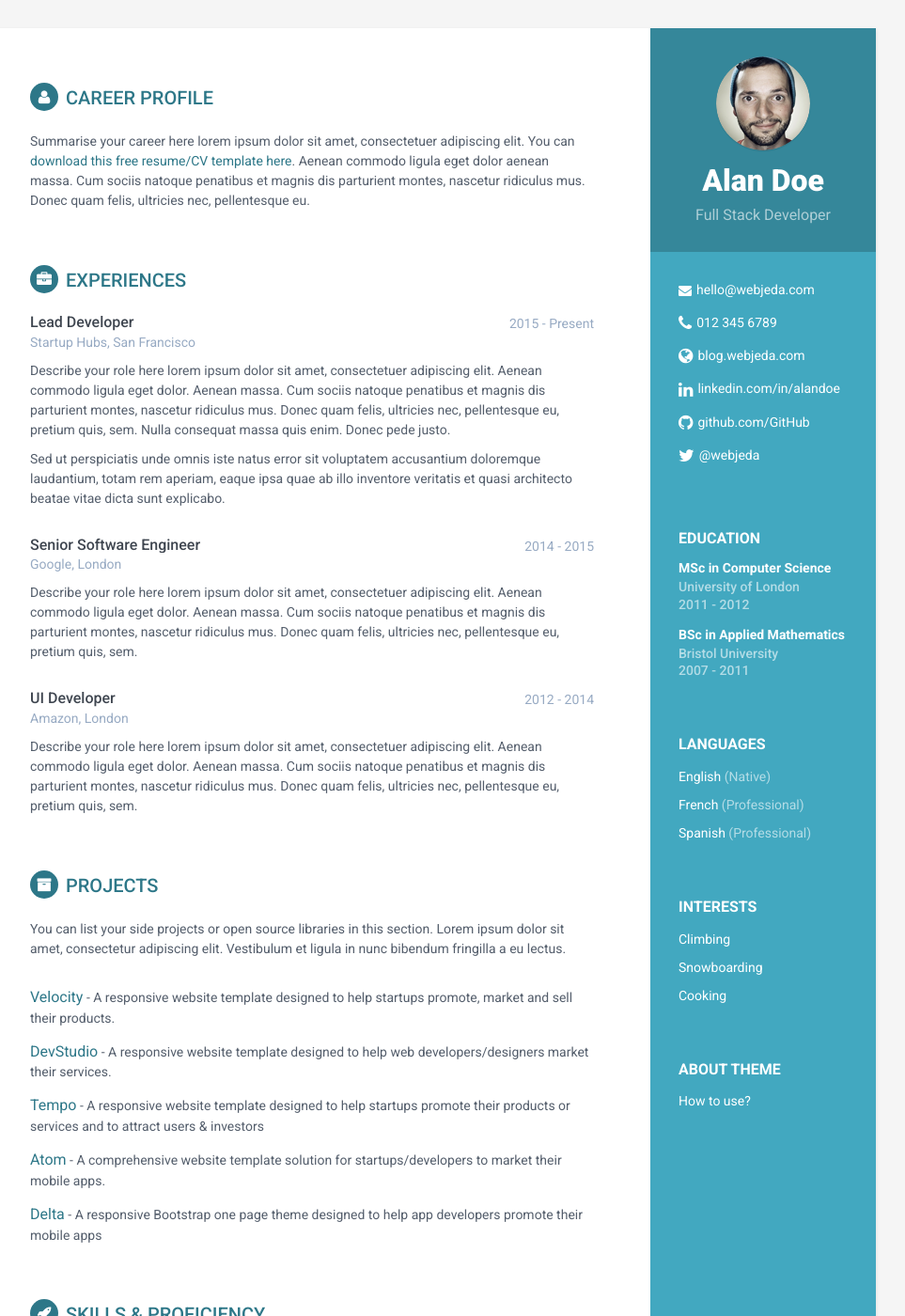
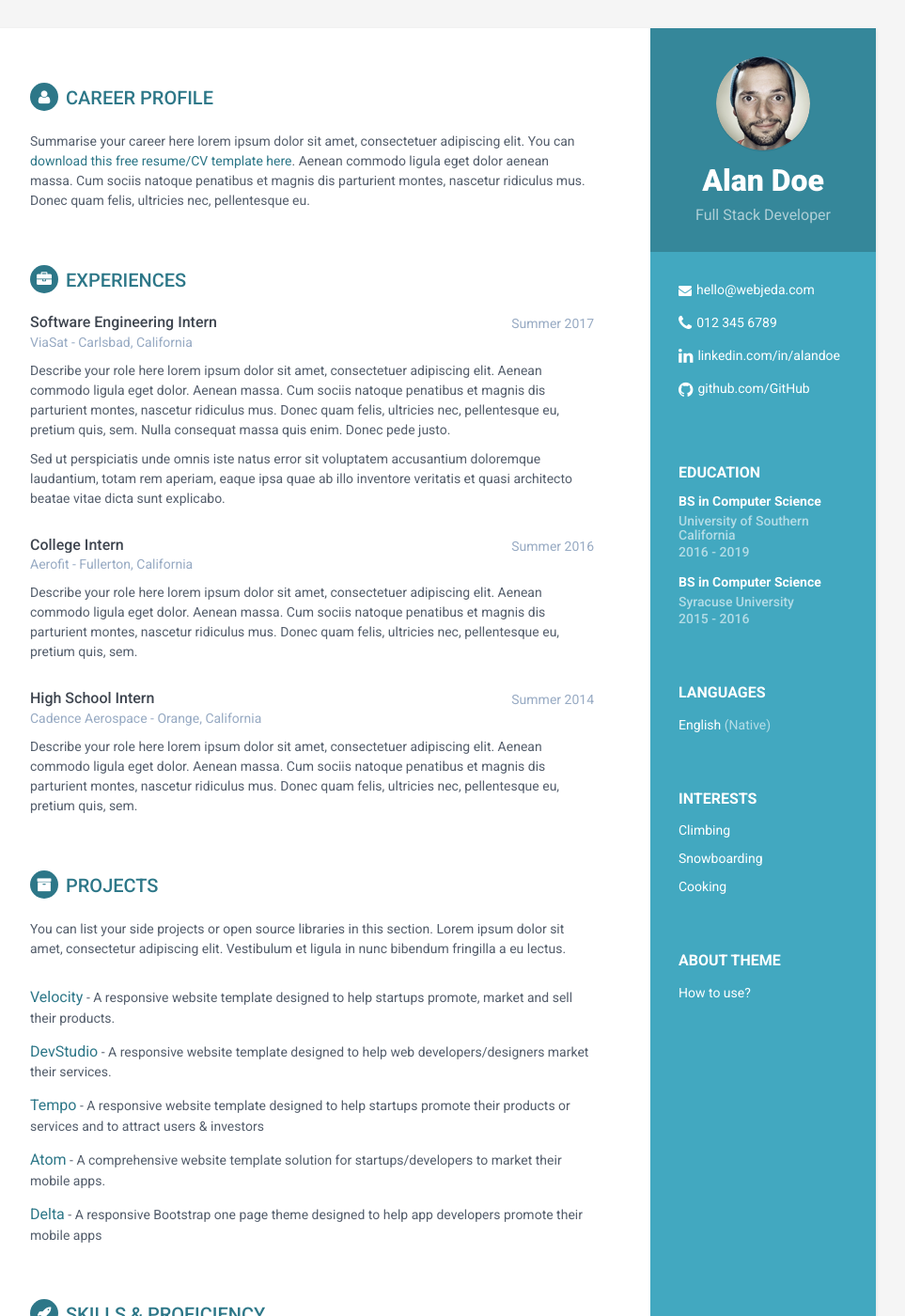
Before and after one commit to alexwyi19/alexwyi19.github.io, a Jekyll site: the page built from index.html, in a window 1280 px wide and 1400 px high. Shown: the whole window at 94% size, without its empty margins (188-1151 px from the left). Built offline with Jekyll 4.4.1, drawn with Linux system fonts in a browser that asks for light colours.

Commit message:
editted fields

```diff
--- a/_includes/education.html
+++ b/_includes/education.html
@@ -1,13 +1,13 @@
  <div class="education-container container-block">
 <h2 class="container-block-title">Education</h2>
 <div class="item">
-    <h4 class="degree">MSc in Computer Science</h4>
-    <h5 class="meta">University of London</h5>
-    <div class="time">2011 - 2012</div>
+    <h4 class="degree">BS in Computer Science</h4>
+    <h5 class="meta">University of Southern California</h5>
+    <div class="time">2016 - 2019</div>
 </div><!--//item-->
 <div class="item">
-    <h4 class="degree">BSc in Applied Mathematics</h4>
-    <h5 class="meta">Bristol University</h5>
-    <div class="time">2007 - 2011</div>
+    <h4 class="degree">BS in Computer Science</h4>
+    <h5 class="meta">Syracuse University</h5>
+    <div class="time">2015 - 2016</div>
 </div><!--//item-->
 </div><!--//education-container-->
--- a/_includes/experience.html
+++ b/_includes/experience.html
@@ -4,10 +4,10 @@
                 <div class="item">
                     <div class="meta">
                         <div class="upper-row">
-                            <h3 class="job-title">Lead Developer</h3>
-                            <div class="time">2015 - Present</div>
+                            <h3 class="job-title">Software Engineering Intern</h3>
+                            <div class="time">Summer 2017</div>
                         </div><!--//upper-row-->
-                        <div class="company">Startup Hubs, San Francisco</div>
+                        <div class="company">ViaSat - Carlsbad, California</div>
                     </div><!--//meta-->
                     <div class="details">
                         <p>Describe your role here lorem ipsum dolor sit amet, consectetuer adipiscing elit. Aenean commodo ligula eget dolor. Aenean massa. Cum sociis natoque penatibus et magnis dis parturient montes, nascetur ridiculus mus. Donec quam felis, ultricies nec, pellentesque eu, pretium quis, sem. Nulla consequat massa quis enim. Donec pede justo.</p>
@@ -18,10 +18,10 @@
                 <div class="item">
                     <div class="meta">
                         <div class="upper-row">
-                            <h3 class="job-title">Senior Software Engineer</h3>
-                            <div class="time">2014 - 2015</div>
+                            <h3 class="job-title">College Intern</h3>
+                            <div class="time">Summer 2016</div>
                         </div><!--//upper-row-->
-                        <div class="company">Google, London</div>
+                        <div class="company">Aerofit - Fullerton, California</div>
                     </div><!--//meta-->
                     <div class="details">
                         <p>Describe your role here lorem ipsum dolor sit amet, consectetuer adipiscing elit. Aenean commodo ligula eget dolor. Aenean massa. Cum sociis natoque penatibus et magnis dis parturient montes, nascetur ridiculus mus. Donec quam felis, ultricies nec, pellentesque eu, pretium quis, sem.</p>
@@ -32,10 +32,10 @@
                 <div class="item">
                     <div class="meta">
                         <div class="upper-row">
-                            <h3 class="job-title">UI Developer</h3>
-                            <div class="time">2012 - 2014</div>
+                            <h3 class="job-title">High School Intern</h3>
+                            <div class="time">Summer 2014</div>
                         </div><!--//upper-row-->
-                        <div class="company">Amazon, London</div>
+                        <div class="company">Cadence Aerospace - Orange, California</div>
                     </div><!--//meta-->
                     <div class="details">
                         <p>Describe your role here lorem ipsum dolor sit amet, consectetuer adipiscing elit. Aenean commodo ligula eget dolor. Aenean massa. Cum sociis natoque penatibus et magnis dis parturient montes, nascetur ridiculus mus. Donec quam felis, ultricies nec, pellentesque eu, pretium quis, sem.</p>
--- a/_includes/language.html
+++ b/_includes/language.html
@@ -2,7 +2,5 @@
 <h2 class="container-block-title">Languages</h2>
 <ul class="list-unstyled interests-list">
 <li>English <span class="lang-desc">(Native)</span></li>
-<li>French <span class="lang-desc">(Professional)</span></li>
-<li>Spanish <span class="lang-desc">(Professional)</span></li>
 </ul>
 </div><!--//interests-->
--- a/_includes/sidebar.html
+++ b/_includes/sidebar.html
@@ -14,38 +14,27 @@
                    {% if site.email %}
                     <li class="email"><i class="fa fa-envelope"></i><a href="mailto: {{site.email}}">{{site.email}}</a></li>
                     {% else %}
-                    <li class="email"><i class="fa fa-envelope"></i><a href="mailto:alan.doe@website.com">alan.doe@website.com</a></li>
+                    <li class="email"><i class="fa fa-envelope"></i><a href="mailto:alexanwy@usc.edu">alexanwy@usc.edu</a></li>
                     {% endif %}
 
                     {% if site.phone %}
                     <li class="phone"><i class="fa fa-phone"></i><a href="tel:{{site.phone}}">{{site.phone}}</a></li>
                     {% else %}
-                    <li class="phone"><i class="fa fa-phone"></i><a href="tel:012 345 6789">012 345 6789</a></li>
-                    {% endif %}
-
-                    {% if site.website %}
-                    <li class="website"><i class="fa fa-globe"></i><a href="http://{{site.website}}" target="_blank">{{site.website}}</a></li>
-                    {% else %}
-                    <li class="website"><i class="fa fa-globe"></i><a href="http://blog.webjeda.com" target="_blank">blog.webjeda.com</a></li>
+                    <li class="phone"><i class="fa fa-phone"></i><a href="tel:949 235 0222">949 235 0222</a></li>
                     {% endif %}
 
                     {% if site.linkedin %}
                     <li class="linkedin"><i class="fa fa-linkedin"></i><a href="https://in.linkedin.com/in/{{site.linkedin}}" target="_blank">linkedin.com/in/{{site.linkedin}}</a></li>
                     {% else %}
-                    <li class="linkedin"><i class="fa fa-linkedin"></i><a href="https://in.linkedin.com/in/sharath-kumar-87669956" target="_blank">linkedin.com/in/sharathdt</a></li>
+                    <li class="linkedin"><i class="fa fa-linkedin"></i><a href="https://www.linkedin.com/in/alexander-yi-708972106/" target="_blank">linkedin.com/in/alexander-yi-708972106/</a></li>
                     {% endif %}
 
                     {% if site.github %}
                     <li class="github"><i class="fa fa-github"></i><a href="http://github.com/{{site.github}}" target="_blank">github.com/{{site.github}}</a></li>
                     {% else %}
-                    <li class="github"><i class="fa fa-github"></i><a href="http://github.com/sharu725" target="_blank">github.com/sharu725</a></li>
+                    <li class="github"><i class="fa fa-github"></i><a href="https://github.com/alexwyi19/" target="_blank">github.com/alexwyi19/</a></li>
                     {% endif %}
 
-                    {% if site.twitter %}
-                    <li class="twitter"><i class="fa fa-twitter"></i><a href="https://twitter.com/{{site.twitter}}" target="_blank">{{site.twitter}}</a></li>
-                    {% else %}
-                     <li class="twitter"><i class="fa fa-twitter"></i><a href="https://twitter.com/@webjeda" target="_blank">@webjeda</a></li>
-                    {% endif %}
 
                 </ul>
             </div><!--//contact-container-->
```
Also changed, not shown: _includes/skills.html (line endings or trailing spaces).
